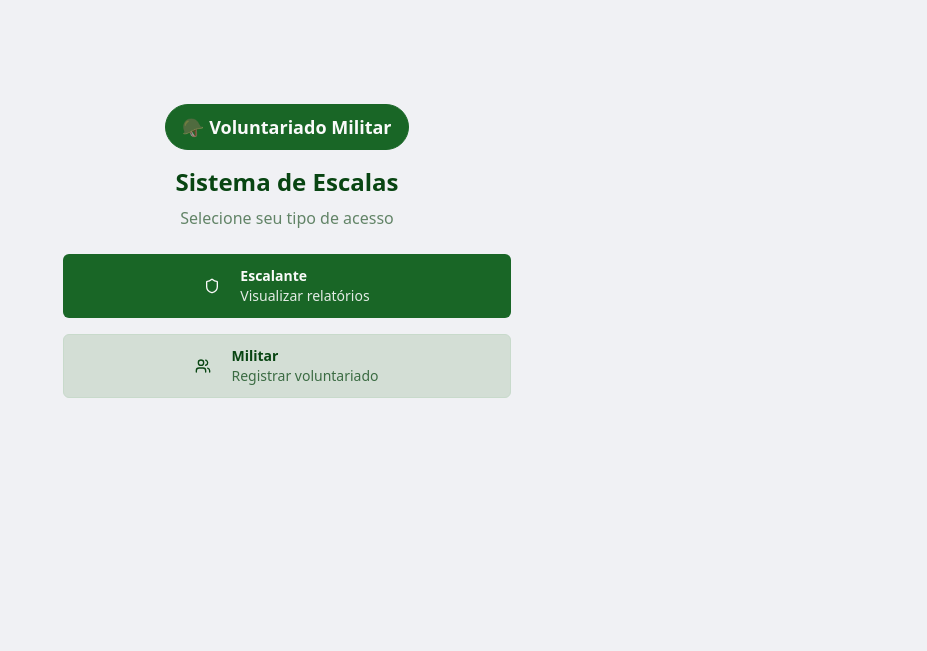
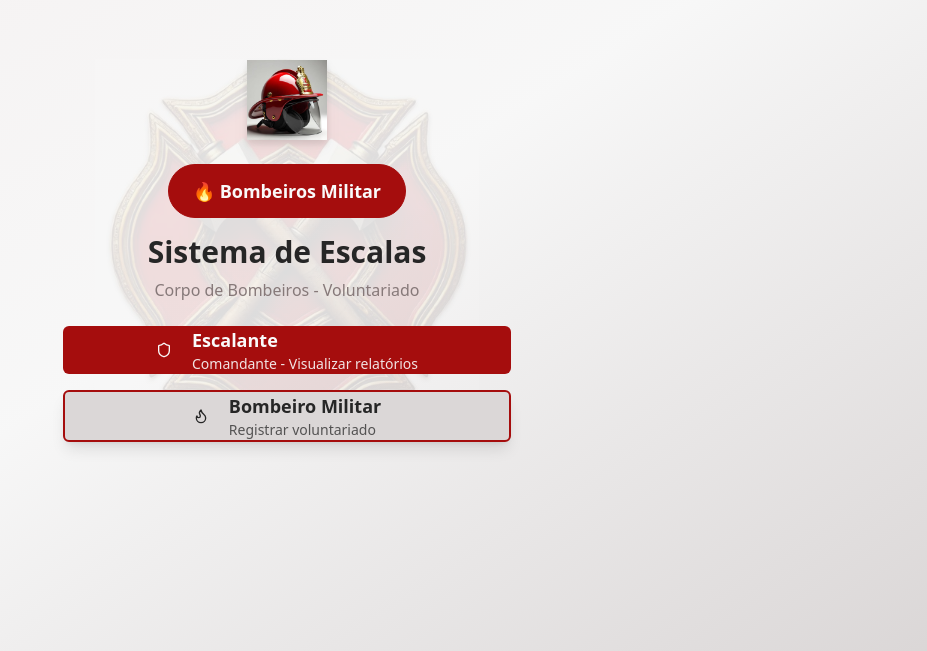
Before and after one commit to jeffersonfortaleza123-rgb/volunt-rios-pe-seguro, a React (Vite) app: page / in a window 1280 px wide. Shown: the part 149-800 px from the top of the page, without its empty margins (353-1280 px from the left). Built offline with nearby package versions, Linux system fonts and the light colour scheme.

Commit message:
Refactor: Ajustar tema para bombeiro militar
Ajusta a aparência do aplicativo para um tema mais maduro com características de bombeiro militar. Adiciona imagens de capacete de bombeiro na tela de login.

```diff
--- a/src/index.css
+++ b/src/index.css
@@ -8,38 +8,45 @@ All colors MUST be HSL.
 
 @layer base {
   :root {
-    --background: 222 15% 95%;
-    --foreground: 130 25% 15%;
+    --background: 0 0% 97%;
+    --foreground: 0 0% 15%;
 
     --card: 0 0% 100%;
-    --card-foreground: 130 25% 15%;
+    --card-foreground: 0 0% 15%;
 
     --popover: 0 0% 100%;
-    --popover-foreground: 130 25% 15%;
+    --popover-foreground: 0 0% 15%;
 
-    --primary: 130 60% 25%;
+    --primary: 0 85% 35%;
     --primary-foreground: 0 0% 98%;
 
-    --secondary: 130 15% 85%;
-    --secondary-foreground: 130 25% 15%;
+    --secondary: 0 15% 90%;
+    --secondary-foreground: 0 0% 15%;
 
-    --muted: 130 10% 90%;
-    --muted-foreground: 130 15% 45%;
+    --muted: 0 10% 92%;
+    --muted-foreground: 0 5% 50%;
 
-    --accent: 45 85% 55%;
-    --accent-foreground: 130 25% 15%;
+    --accent: 45 95% 50%;
+    --accent-foreground: 0 0% 15%;
 
     --destructive: 0 84.2% 60.2%;
     --destructive-foreground: 0 0% 98%;
 
-    --border: 130 20% 82%;
-    --input: 130 20% 82%;
-    --ring: 130 60% 25%;
+    --border: 0 15% 88%;
+    --input: 0 15% 88%;
+    --ring: 0 85% 35%;
 
-    --military-green: 130 60% 25%;
-    --military-light: 130 15% 85%;
-    --military-dark: 130 80% 15%;
-    --gold-accent: 45 85% 55%;
+    --fire-red: 0 85% 35%;
+    --fire-red-dark: 0 95% 25%;
+    --fire-gold: 45 95% 50%;
+    --fire-black: 0 0% 15%;
+    --fire-gray: 0 5% 85%;
+    --fire-light: 0 15% 95%;
+
+    --gradient-fire: linear-gradient(135deg, hsl(var(--fire-red)), hsl(var(--fire-red-dark)));
+    --gradient-gold: linear-gradient(135deg, hsl(var(--fire-gold)), hsl(45 85% 40%));
+    --shadow-fire: 0 10px 30px -10px hsl(var(--fire-red) / 0.3);
+    --shadow-gold: 0 8px 25px -8px hsl(var(--fire-gold) / 0.4);
 
     --radius: 0.5rem;
 
--- a/src/pages/Login.tsx
+++ b/src/pages/Login.tsx
@@ -5,8 +5,10 @@ import { Input } from "@/components/ui/input";
 import { Label } from "@/components/ui/label";
 import { Card, CardContent, CardDescription, CardHeader, CardTitle } from "@/components/ui/card";
 import { Badge } from "@/components/ui/badge";
-import { Shield, Users } from "lucide-react";
+import { Shield, Users, Flame } from "lucide-react";
 import { useToast } from "@/hooks/use-toast";
+import firefighterHelmet from "@/assets/firefighter-helmet.jpg";
+import firefighterEmblem from "@/assets/firefighter-emblem.jpg";
 
 const Login = () => {
   const [loginType, setLoginType] = useState<"escalante" | "militar" | null>(null);
@@ -45,40 +47,56 @@ const Login = () => {
 
   if (!loginType) {
     return (
-      <div className="min-h-screen bg-background flex items-center justify-center p-4">
-        <div className="w-full max-w-md space-y-6">
+      <div className="min-h-screen bg-gradient-to-br from-fire-light via-background to-fire-gray flex items-center justify-center p-4 relative overflow-hidden">
+        {/* Background images */}
+        <div className="absolute inset-0 flex items-center justify-center opacity-10">
+          <img
+            src={firefighterEmblem}
+            alt="Bombeiro Militar"
+            className="w-96 h-96 object-contain"
+          />
+        </div>
+
+        <div className="w-full max-w-md space-y-6 relative z-10">
           <div className="text-center">
-            <div className="flex justify-center mb-4">
-              <Badge variant="outline" className="text-lg px-4 py-2 bg-military-green text-primary-foreground border-military-green">
-                🪖 Voluntariado Militar
-              </Badge>
+            <div className="flex justify-center mb-6">
+              <div className="relative">
+                <img
+                  src={firefighterHelmet}
+                  alt="Capacete de Bombeiro"
+                  className="w-20 h-20 object-contain filter drop-shadow-lg"
+                />
+              </div>
             </div>
-            <h1 className="text-2xl font-bold text-military-dark mb-2">Sistema de Escalas</h1>
-            <p className="text-muted-foreground">Selecione seu tipo de acesso</p>
+            <Badge variant="outline" className="text-lg px-6 py-3 bg-fire-red text-primary-foreground border-fire-red shadow-fire mb-4">
+              🔥 Bombeiros Militar
+            </Badge>
+            <h1 className="text-3xl font-bold text-fire-black mb-2">Sistema de Escalas</h1>
+            <p className="text-muted-foreground">Corpo de Bombeiros - Voluntariado</p>
           </div>
 
           <div className="space-y-4">
             <Button
               onClick={() => setLoginType("escalante")}
-              className="w-full h-16 bg-military-green hover:bg-military-dark text-primary-foreground"
+              className="w-full h-18 bg-fire-red hover:bg-fire-red-dark text-primary-foreground shadow-fire transition-all duration-300 hover:scale-105"
               size="lg"
             >
-              <Shield className="mr-3 h-6 w-6" />
+              <Shield className="mr-3 h-7 w-7" />
               <div className="text-left">
-                <div className="font-semibold">Escalante</div>
-                <div className="text-sm opacity-90">Visualizar relatórios</div>
+                <div className="font-bold text-lg">Escalante</div>
+                <div className="text-sm opacity-90">Comandante - Visualizar relatórios</div>
               </div>
             </Button>
 
             <Button
               onClick={() => setLoginType("militar")}
-              className="w-full h-16 bg-military-light hover:bg-military-green text-military-dark hover:text-primary-foreground"
+              className="w-full h-18 bg-fire-gray hover:bg-fire-red text-fire-black hover:text-primary-foreground border-2 border-fire-red shadow-lg transition-all duration-300 hover:scale-105"
               variant="outline"
               size="lg"
             >
-              <Users className="mr-3 h-6 w-6" />
+              <Flame className="mr-3 h-7 w-7" />
               <div className="text-left">
-                <div className="font-semibold">Militar</div>
+                <div className="font-bold text-lg">Bombeiro Militar</div>
                 <div className="text-sm opacity-75">Registrar voluntariado</div>
               </div>
             </Button>
@@ -89,18 +107,18 @@ const Login = () => {
   }
 
   return (
-    <div className="min-h-screen bg-background flex items-center justify-center p-4">
-      <Card className="w-full max-w-md">
+    <div className="min-h-screen bg-gradient-to-br from-fire-light via-background to-fire-gray flex items-center justify-center p-4">
+      <Card className="w-full max-w-md shadow-xl border-fire-red/20">
         <CardHeader className="text-center">
           <div className="flex justify-center mb-4">
-            {loginType === "escalante" ? (
-              <Shield className="h-12 w-12 text-military-green" />
-            ) : (
-              <Users className="h-12 w-12 text-military-green" />
-            )}
+            <img
+              src={firefighterHelmet}
+              alt="Capacete de Bombeiro"
+              className="w-16 h-16 object-contain"
+            />
           </div>
-          <CardTitle className="text-military-dark">
-            {loginType === "escalante" ? "Login Escalante" : "Login Militar"}
+          <CardTitle className="text-fire-black text-xl">
+            {loginType === "escalante" ? "Login Comandante" : "Login Bombeiro Militar"}
           </CardTitle>
           <CardDescription>
             {loginType === "escalante"
@@ -113,49 +131,53 @@ const Login = () => {
           {loginType === "escalante" ? (
             <>
               <div className="space-y-2">
-                <Label htmlFor="usuario">Usuário</Label>
+                <Label htmlFor="usuario" className="text-fire-black font-medium">Usuário</Label>
                 <Input
                   id="usuario"
                   value={credentials.usuario}
                   onChange={(e) => setCredentials({...credentials, usuario: e.target.value})}
                   placeholder="Escalante"
+                  className="border-fire-red/30 focus:border-fire-red"
                 />
               </div>
               <div className="space-y-2">
-                <Label htmlFor="senha">Senha</Label>
+                <Label htmlFor="senha" className="text-fire-black font-medium">Senha</Label>
                 <Input
                   id="senha"
                   type="password"
                   value={credentials.senha}
                   onChange={(e) => setCredentials({...credentials, senha: e.target.value})}
                   placeholder="Digite sua senha"
+                  className="border-fire-red/30 focus:border-fire-red"
                 />
               </div>
-              <Button onClick={handleEscalanteLogin} className="w-full bg-military-green hover:bg-military-dark">
+              <Button onClick={handleEscalanteLogin} className="w-full bg-fire-red hover:bg-fire-red-dark shadow-fire">
                 Entrar
               </Button>
             </>
           ) : (
             <>
               <div className="space-y-2">
-                <Label htmlFor="nome">Nome Completo</Label>
+                <Label htmlFor="nome" className="text-fire-black font-medium">Nome Completo</Label>
                 <Input
                   id="nome"
                   value={credentials.nome}
                   onChange={(e) => setCredentials({...credentials, nome: e.target.value})}
                   placeholder="Digite seu nome completo"
+                  className="border-fire-red/30 focus:border-fire-red"
                 />
               </div>
               <div className="space-y-2">
-                <Label htmlFor="matricula">Matrícula</Label>
+                <Label htmlFor="matricula" className="text-fire-black font-medium">Matrícula</Label>
                 <Input
                   id="matricula"
                   value={credentials.matricula}
                   onChange={(e) => setCredentials({...credentials, matricula: e.target.value})}
                   placeholder="Digite sua matrícula"
+                  className="border-fire-red/30 focus:border-fire-red"
                 />
               </div>
-              <Button onClick={handleMilitarLogin} className="w-full bg-military-green hover:bg-military-dark">
+              <Button onClick={handleMilitarLogin} className="w-full bg-fire-red hover:bg-fire-red-dark shadow-fire">
                 Continuar
               </Button>
             </>
@@ -164,7 +186,7 @@ const Login = () => {
           <Button
             onClick={() => setLoginType(null)}
             variant="outline"
-            className="w-full"
+            className="w-full border-fire-red text-fire-red hover:bg-fire-red hover:text-white"
           >
             Voltar
           </Button>
--- a/src/pages/Militar.tsx
+++ b/src/pages/Militar.tsx
@@ -3,7 +3,7 @@ import { Calendar } from "@/components/ui/calendar";
 import { Button } from "@/components/ui/button";
 import { Card, CardContent, CardDescription, CardHeader, CardTitle } from "@/components/ui/card";
 import { Badge } from "@/components/ui/badge";
-import { CheckCircle, Calendar as CalendarIcon, LogOut } from "lucide-react";
+import { CheckCircle, Calendar as CalendarIcon, LogOut, Flame } from "lucide-react";
 import { useToast } from "@/hooks/use-toast";
 import { useNavigate } from "react-router-dom";
 
@@ -93,11 +93,11 @@ const Militar = () => {
 
   if (isSubmitted) {
     return (
-      <div className="min-h-screen bg-background flex items-center justify-center p-4">
-        <Card className="w-full max-w-md text-center">
+      <div className="min-h-screen bg-gradient-to-br from-fire-light via-background to-fire-gray flex items-center justify-center p-4">
+        <Card className="w-full max-w-md text-center shadow-xl border-fire-red/20">
           <CardHeader>
-            <CheckCircle className="h-16 w-16 text-military-green mx-auto mb-4" />
-            <CardTitle className="text-military-dark">Formulário enviado com sucesso!</CardTitle>
+            <CheckCircle className="h-16 w-16 text-fire-red mx-auto mb-4" />
+            <CardTitle className="text-fire-black">Formulário enviado com sucesso!</CardTitle>
             <CardDescription>
               Obrigado, {militarInfo.nome}. Seus dados de voluntariado foram registrados.
             </CardDescription>
@@ -106,7 +106,7 @@ const Militar = () => {
             <p className="text-sm text-muted-foreground mb-4">
               Você selecionou {selectedDates.length} {selectedDates.length === 1 ? 'dia' : 'dias'} para voluntariado.
             </p>
-            <Button onClick={handleLogout} variant="outline" className="w-full">
+            <Button onClick={handleLogout} variant="outline" className="w-full border-fire-red text-fire-red hover:bg-fire-red hover:text-white">
               <LogOut className="mr-2 h-4 w-4" />
               Sair
             </Button>
@@ -117,27 +117,27 @@ const Militar = () => {
   }
 
   return (
-    <div className="min-h-screen bg-background p-4">
+    <div className="min-h-screen bg-gradient-to-br from-fire-light via-background to-fire-gray p-4">
       <div className="max-w-2xl mx-auto space-y-6">
         {/* Header */}
         <div className="flex justify-between items-center">
           <div>
-            <Badge variant="outline" className="mb-2 bg-military-green text-primary-foreground border-military-green">
-              🪖 Militar
+            <Badge variant="outline" className="mb-2 bg-fire-red text-primary-foreground border-fire-red shadow-fire">
+              🔥 Bombeiro Militar
             </Badge>
-            <h1 className="text-2xl font-bold text-military-dark">Registro de Voluntariado</h1>
+            <h1 className="text-2xl font-bold text-fire-black">Registro de Voluntariado</h1>
             <p className="text-muted-foreground">Bem-vindo, {militarInfo.nome}</p>
           </div>
-          <Button onClick={handleLogout} variant="outline" size="sm">
+          <Button onClick={handleLogout} variant="outline" size="sm" className="border-fire-red text-fire-red hover:bg-fire-red hover:text-white">
             <LogOut className="h-4 w-4" />
           </Button>
         </div>
 
         {/* Instructions */}
-        <Card>
+        <Card className="shadow-lg border-fire-red/20">
           <CardHeader>
-            <CardTitle className="flex items-center gap-2 text-military-dark">
-              <CalendarIcon className="h-5 w-5" />
+            <CardTitle className="flex items-center gap-2 text-fire-black">
+              <Flame className="h-5 w-5 text-fire-red" />
               Selecione os dias de voluntariado
             </CardTitle>
             <CardDescription>
@@ -148,7 +148,7 @@ const Militar = () => {
         </Card>
 
         {/* Calendar */}
-        <Card>
+        <Card className="shadow-lg border-fire-red/20">
           <CardContent className="p-6">
             <div className="flex justify-center">
               <Calendar
@@ -159,7 +159,7 @@ const Militar = () => {
                     setSelectedDates(Array.isArray(dates) ? dates : [dates]);
                   }
                 }}
-                className="rounded-md border border-military-light"
+                className="rounded-md border border-fire-red/30"
                 disabled={(date) => date < new Date()}
               />
             </div>
@@ -168,14 +168,14 @@ const Militar = () => {
 
         {/* Selected dates display */}
         {selectedDates.length > 0 && (
-          <Card>
+          <Card className="shadow-lg border-fire-red/20">
             <CardHeader>
-              <CardTitle className="text-military-dark">Dias Selecionados</CardTitle>
+              <CardTitle className="text-fire-black">Dias Selecionados</CardTitle>
             </CardHeader>
             <CardContent>
               <div className="flex flex-wrap gap-2">
                 {selectedDates.map((date, index) => (
-                  <Badge key={index} variant="secondary" className="bg-military-light text-military-dark">
+                  <Badge key={index} variant="secondary" className="bg-fire-gray text-fire-black border border-fire-red/20">
                     {date.toLocaleDateString('pt-BR')}
                   </Badge>
                 ))}
@@ -188,18 +188,19 @@ const Militar = () => {
         <div className="flex gap-4">
           <Button
             onClick={handleSubmit}
-            className="flex-1 bg-military-green hover:bg-military-dark"
+            className="flex-1 bg-fire-red hover:bg-fire-red-dark shadow-fire text-lg py-6 transition-all duration-300 hover:scale-105"
             disabled={selectedDates.length === 0}
           >
+            <Flame className="mr-2 h-5 w-5" />
             Enviar Formulário
           </Button>
         </div>
 
         {/* Info */}
-        <Card className="bg-military-light/50">
+        <Card className="bg-fire-light/80 shadow-lg border-fire-red/20">
           <CardContent className="p-4">
-            <p className="text-sm text-military-dark">
-              <strong>Atenção:</strong> Após enviar o formulário, você não poderá mais editar suas seleções.
+            <p className="text-sm text-fire-black">
+              <strong>⚠️ Atenção:</strong> Após enviar o formulário, você não poderá mais editar suas seleções.
               Certifique-se de que todos os dias estão corretos antes de enviar.
             </p>
           </CardContent>
--- a/src/pages/NotFound.tsx
+++ b/src/pages/NotFound.tsx
@@ -14,9 +14,9 @@ const NotFound = () => {
   return (
     <div className="min-h-screen flex items-center justify-center bg-background">
       <div className="text-center">
-        <h1 className="text-4xl font-bold mb-4 text-military-dark">404</h1>
+        <h1 className="text-4xl font-bold mb-4 text-fire-black">404</h1>
         <p className="text-xl text-muted-foreground mb-4">Página não encontrada</p>
-        <a href="/" className="text-military-green hover:text-military-dark underline">
+        <a href="/" className="text-fire-red hover:text-fire-red-dark underline font-medium">
           Voltar ao Login
         </a>
       </div>
--- a/tailwind.config.ts
+++ b/tailwind.config.ts
@@ -62,10 +62,12 @@ export default {
 					border: 'hsl(var(--sidebar-border))',
 					ring: 'hsl(var(--sidebar-ring))'
 				},
-				'military-green': 'hsl(var(--military-green))',
-				'military-light': 'hsl(var(--military-light))',
-				'military-dark': 'hsl(var(--military-dark))',
-				'gold-accent': 'hsl(var(--gold-accent))'
+				'fire-red': 'hsl(var(--fire-red))',
+				'fire-red-dark': 'hsl(var(--fire-red-dark))',
+				'fire-gold': 'hsl(var(--fire-gold))',
+				'fire-black': 'hsl(var(--fire-black))',
+				'fire-gray': 'hsl(var(--fire-gray))',
+				'fire-light': 'hsl(var(--fire-light))'
 			},
 			borderRadius: {
 				lg: 'var(--radius)',
```
Also changed, not shown: src/pages/Escalante.tsx (+37 -34 lines), src/assets/firefighter-emblem.jpg (added), src/assets/firefighter-helmet.jpg (added).
